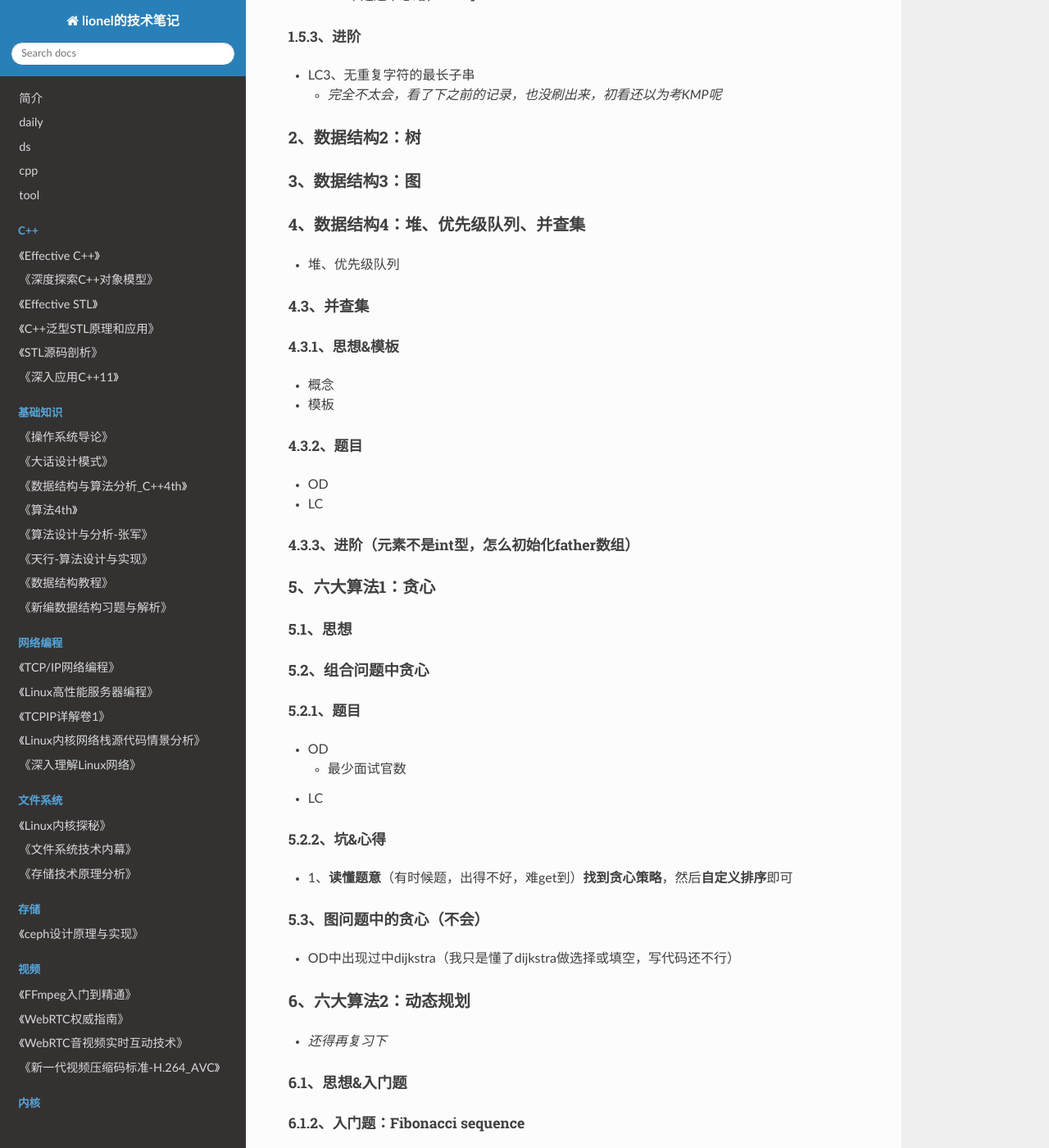
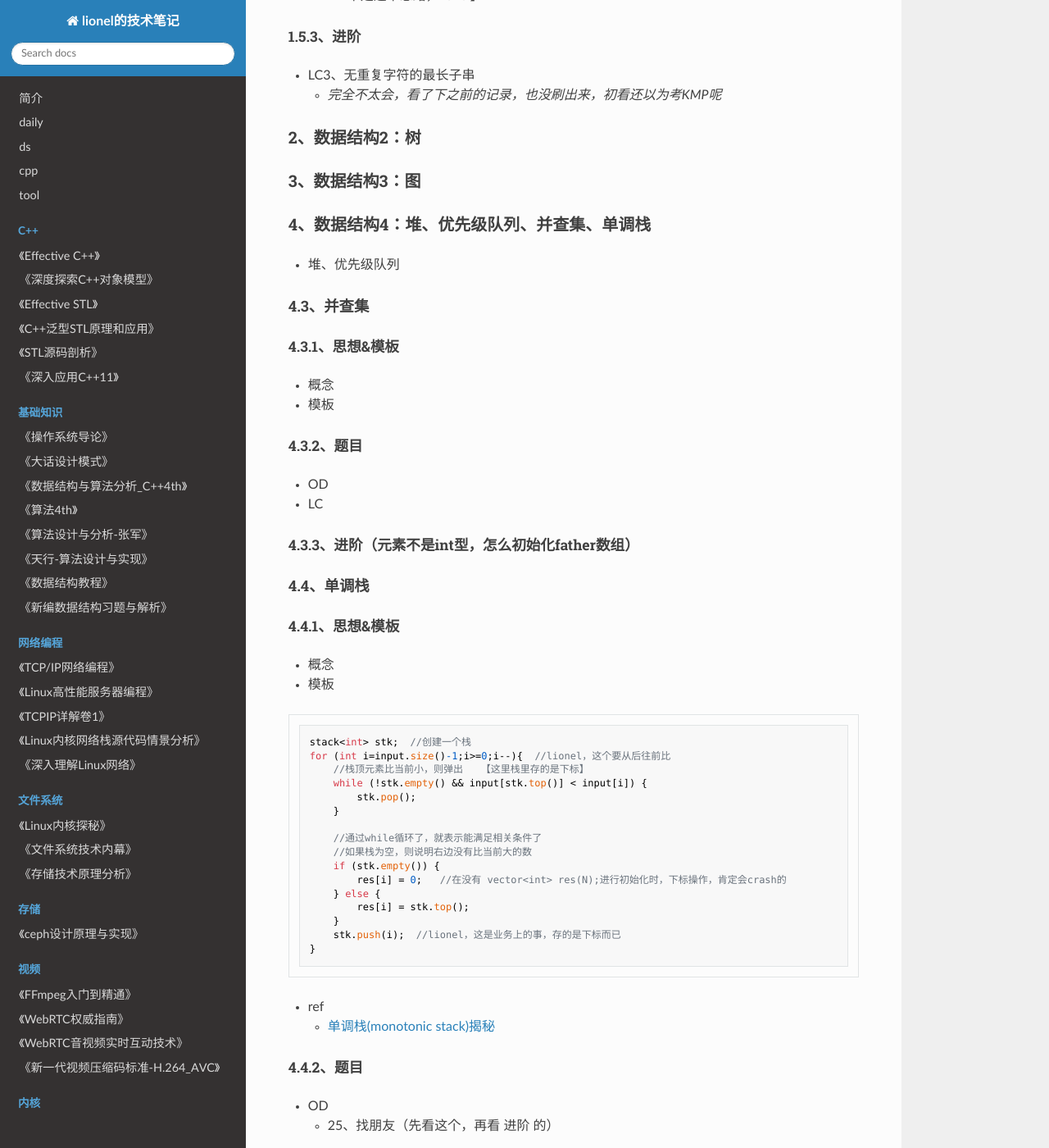
Before and after one commit to wolflion/booknotes, an MkDocs documentation site: the page built from docs/96output/01数据结构与算法刷题目过程.md, in a window 1280 px wide and 1400 px high, scrolled down 1445 px. Shown: the whole window at 82% size. Built offline with MkDocs 1.6.1, drawn with Linux system fonts in a browser that asks for light colours; nearby versions of some CDN libraries.

Commit message:
Update 01数据结构与算法刷题目过程.md

````diff
--- a/docs/96output/01数据结构与算法刷题目过程.md
+++ b/docs/96output/01数据结构与算法刷题目过程.md
@@ -58,7 +58,7 @@
 
 ### 3、数据结构3：图
 
-### 4、数据结构4：堆、优先级队列、并查集
+### 4、数据结构4：堆、优先级队列、并查集、单调栈
 
 + 堆、优先级队列
 
@@ -75,6 +75,42 @@
 + LC
 
 ##### 4.3.3、进阶（元素不是int型，怎么初始化father数组）
+
+#### 4.4、单调栈
+
+##### 4.4.1、思想&模板
+
++ 概念
++ 模板
+
+```cpp
+stack<int> stk;  //创建一个栈
+for (int i=input.size()-1;i>=0;i--){  //lionel，这个要从后往前比
+    //栈顶元素比当前小，则弹出   【这里栈里存的是下标】
+	while (!stk.empty() && input[stk.top()] < input[i]) {
+		stk.pop();
+	}
+
+    //通过while循环了，就表示能满足相关条件了
+    //如果栈为空，则说明右边没有比当前大的数
+	if (stk.empty()) {
+		res[i] = 0;   //在没有 vector<int> res(N);进行初始化时，下标操作，肯定会crash的
+	} else {
+		res[i] = stk.top();
+	}
+	stk.push(i);  //lionel，这是业务上的事，存的是下标而已
+}
+```
+
+
+
++ ref
+  + [单调栈(monotonic stack)揭秘](https://blog.csdn.net/nirendao/article/details/119065757)
+
+##### 4.4.2、题目
+
++ OD
+  + 25、找朋友（先看这个，再看 进阶 的）
 
 ### 5、六大算法1：贪心
 
````
